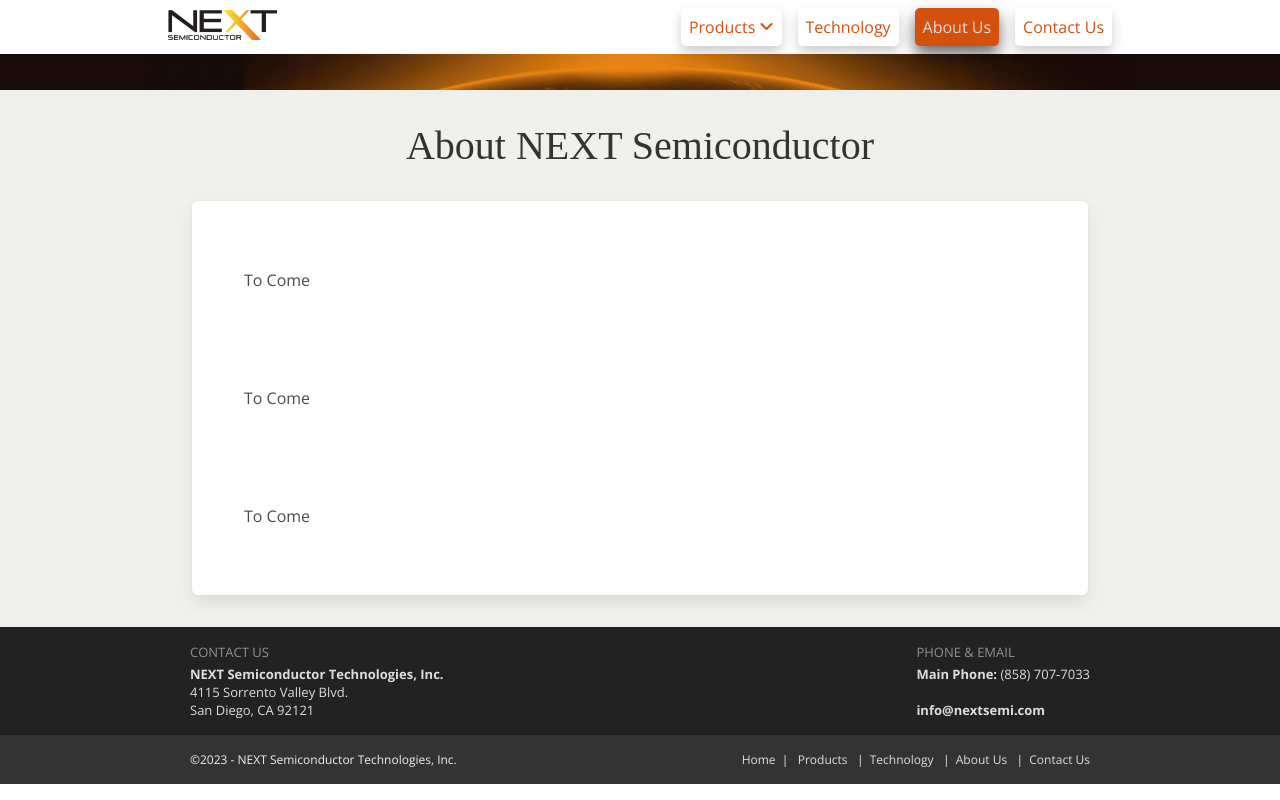
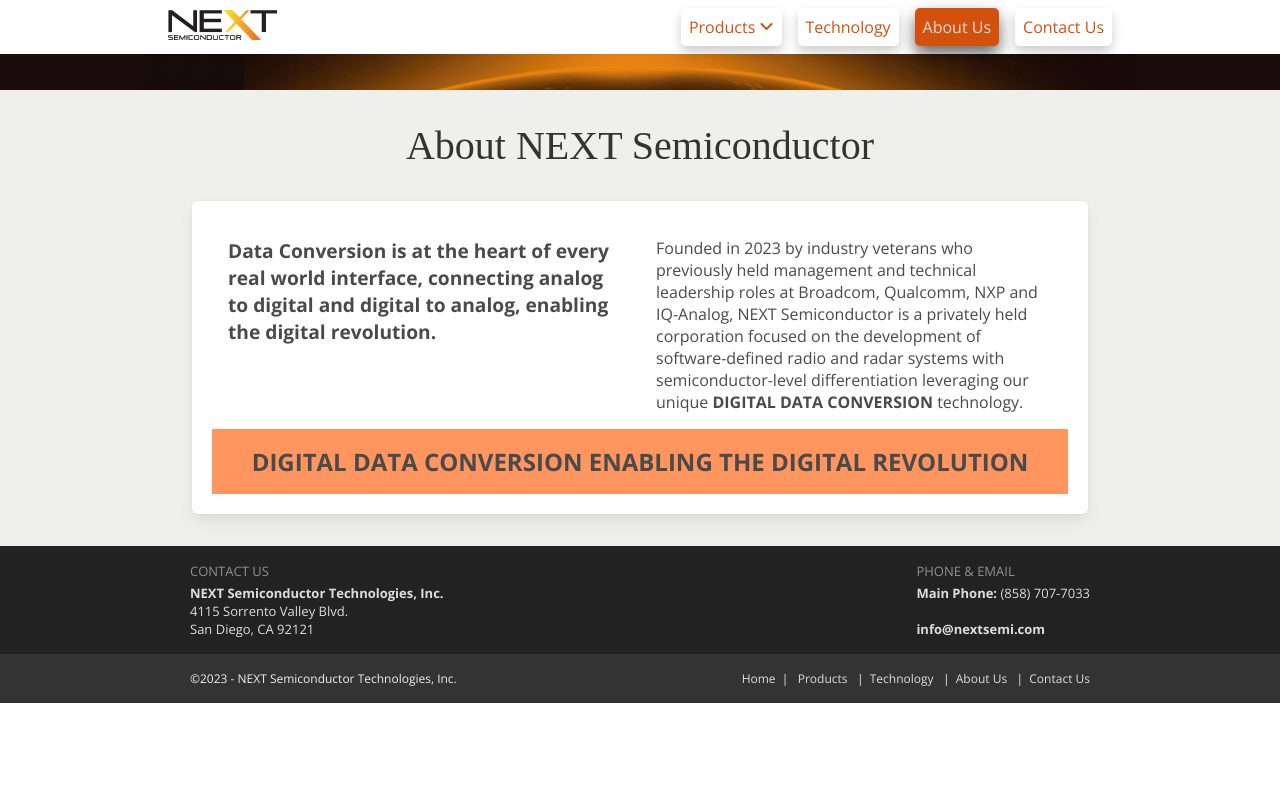
Before and after one commit to Rhysling/NextSemiFront, a Svelte app: page /about-us in a window 1280 px wide. Built offline with nearby package versions, Linux system fonts and the light colour scheme.

Commit message:
Cleanup text. Ready for prod. Live.

```diff
--- a/src/pages/About.svelte
+++ b/src/pages/About.svelte
@@ -3,15 +3,62 @@
 </script>
 
 <MainContainer headline="About NEXT Semiconductor">
-	<p>To Come</p>
-	<p>To Come</p>
-	<p>To Come</p>
+	<div class="panels">
+		<div class="item headline">
+			Data Conversion is at the heart of every real world interface, connecting
+			analog to digital and digital to analog, enabling the digital revolution.
+		</div>
+		<div class="item">
+			Founded in 2023 by industry veterans who previously held management and
+			technical leadership roles at Broadcom, Qualcomm, NXP and IQ-Analog, NEXT
+			Semiconductor is a privately held corporation focused on the development
+			of software-defined radio and radar systems with semiconductor-level
+			differentiation leveraging our unique <strong
+				>DIGITAL DATA CONVERSION</strong
+			> technology.
+		</div>
+	</div>
+	<div class="foot-message">
+		DIGITAL DATA CONVERSION ENABLING THE DIGITAL REVOLUTION
+	</div>
 </MainContainer>
 
 <style lang="scss">
 	@import "../styles/_custom-variables.scss";
+	.panels {
+		display: flex;
 
-	p {
-		padding: 3rem 2rem;
+		.item {
+			flex: 1 1 50%;
+			padding: 1rem;
+		}
+	}
+
+	.headline {
+		font-size: 1.2rem;
+		font-weight: bold;
+	}
+
+	.foot-message {
+		background-color: $brand-primary-1;
+		padding: 1rem;
+		font-size: 1.5rem;
+		font-weight: bold;
+		text-align: center;
+		text-wrap: balance;
+	}
+
+	@media screen and (max-width: $bp-small) {
+		.panels {
+			display: block;
+		}
+
+		.headline {
+			font-size: 1.1rem;
+		}
+
+		.foot-message {
+			font-size: 1.2rem;
+		}
 	}
 </style>
--- a/src/pages/Home.svelte
+++ b/src/pages/Home.svelte
@@ -1,42 +1,34 @@
 <script lang="ts">
+	import { navTo } from "../stores/route-store";
 	import MainContainer from "../components/MainContainer.svelte";
 </script>
 
 <MainContainer headline="">
-	<h1>This is the home page.</h1>
-	<p><a href="/">This is a link</a> with more text.</p>
-	<p>To Come</p>
+	<div class="nxt-links">
+		<a href="/" on:click={(e) => navTo(e, "/software-defined-radio")}
+			>NXT-SDX: Software-Defined Radio / Radar / Optical</a
+		>
+
+		<a href="/" on:click={(e) => navTo(e, "/system-on-chip")}
+			>NXT-SoC: System-on-Chip Platform</a
+		>
+
+		<a href="/" on:click={(e) => navTo(e, "/intellectual-property")}
+			>NXT-IP: Intellectual Property Cores</a
+		>
+	</div>
 </MainContainer>
 
 <style lang="scss">
 	@import "../styles/_custom-variables.scss";
 
-	h1 {
-		margin-top: 3rem;
-		text-align: center;
-		font-size: 4rem;
+	.nxt-links {
+		display: flex;
+		flex-direction: column;
+
+		a {
+			font-size: 1.5rem;
+			padding: 1rem 1rem 1rem 3rem;
+		}
 	}
-
-	p {
-		padding: 3rem 2rem;
-	}
-
-	// .logo {
-	// 	height: 6em;
-	// 	padding: 1.5em;
-	// 	will-change: filter;
-	// 	transition: filter 300ms;
-
-	// 	&:hover {
-	// 		filter: drop-shadow(0 0 2em #646cffaa);
-	// 	}
-
-	// 	&.svelte:hover {
-	// 		filter: drop-shadow(0 0 2em #ff3e00aa);
-	// 	}
-	// }
-
-	// .read-the-docs {
-	// 	color: #888;
-	// }
 </style>
--- a/src/pages/SystemOnChip.svelte
+++ b/src/pages/SystemOnChip.svelte
@@ -2,7 +2,7 @@
 	import MainContainer from "../components/MainContainer.svelte";
 </script>
 
-<MainContainer headline="System-on-Chip Platform">
+<MainContainer headline="NXT-SoC: System-on-Chip Platform">
 	<p>The NX1 SoC platform for next generation wideband SDX systems</p>
 	<p>
 		Work with us to define your next SoC or on-ramp to our active developments
--- a/src/pages/Technology.svelte
+++ b/src/pages/Technology.svelte
@@ -3,15 +3,99 @@
 </script>
 
 <MainContainer headline="Technology Here">
-	<p>To Come</p>
-	<p>To Come</p>
-	<p>To Come</p>
+	<div class="meter">
+		<h2>We are ushering in a new era of</h2>
+		<h2>DIGITAL DATA CONVERSION</h2>
+		<div>
+			<strong>DATA CONVERSION</strong> is the most critical function of modern
+			communications and radar systems. Our fundamental breakthrough is the use
+			of digital processing of analog signals using our novel technique known as
+			<strong>TRAVELING PULSE WAVE QUANTIZATION</strong>
+			resulting in <strong>DIGITAL DATA CONVERSION</strong>.
+		</div>
+	</div>
+	<div class="tech-title">Traveling Pulse Wave Quantization (TPWQ)</div>
+	<div class="tech-txt">
+		Traveling Pulse Wave Quantization is a radical new approach to
+		high-performance analog-to-digital conversion (ADC). With TPWQ, analog
+		signals are first converted from a conventional voltage signal to the time
+		domain in a voltage-to-time conversion (VTC) step. The time-domain analog
+		signal is then converted to a digital value in a time-to-digital conversion
+		(TDC) step using parallel digital processors employing self-calibrating
+		machine-learning algorithms. The end result is DIGITAL DATA CONVERSION with
+		unprecedented speed, efficiency, and scalability.
+	</div>
+	<div class="foot-message">
+		DIGITAL DATA CONVERSION ENABLING THE DIGITAL REVOLUTION
+	</div>
 </MainContainer>
 
 <style lang="scss">
 	@import "../styles/_custom-variables.scss";
 
-	p {
-		padding: 3rem 2rem;
+	.meter {
+		display: flex;
+		flex-direction: column;
+		justify-content: center;
+		color: $brand-secondary-3;
+		min-height: 200px;
+		padding: 1rem;
+		background-image: url("/assets/img/meter-sm.jpg");
+		background-color: transparent;
+		background-position: center;
+		background-repeat: no-repeat;
+		background-size: cover;
+
+		> h2 {
+			text-align: center;
+		}
+
+		> div {
+			margin: 1rem 0;
+			padding: 0 3rem;
+		}
+	}
+
+	.tech-title {
+		font-size: 1.15rem;
+		font-weight: bold;
+		margin: 1rem 0;
+		padding: 0 3rem;
+	}
+
+	.tech-txt {
+		margin: 1rem 0;
+		padding: 0 3rem;
+	}
+
+	.foot-message {
+		background-color: $brand-primary-1;
+		padding: 1rem;
+		font-size: 1.5rem;
+		font-weight: bold;
+		text-align: center;
+		text-wrap: balance;
+	}
+
+	@media screen and (max-width: $bp-small) {
+		.meter {
+			display: block;
+		}
+
+		.tech-title {
+			font-size: 1rem;
+			font-weight: bold;
+			margin: 0.75rem 0;
+			padding: 0 1.5rem;
+		}
+
+		.tech-txt {
+			margin: 0.75rem 0;
+			padding: 0 1.5rem;
+		}
+
+		.foot-message {
+			font-size: 1.2rem;
+		}
 	}
 </style>
```
Also changed, not shown: public/assets/img/meter-sm-bak.jpg (added), public/assets/img/meter-sm.jpg (added).
